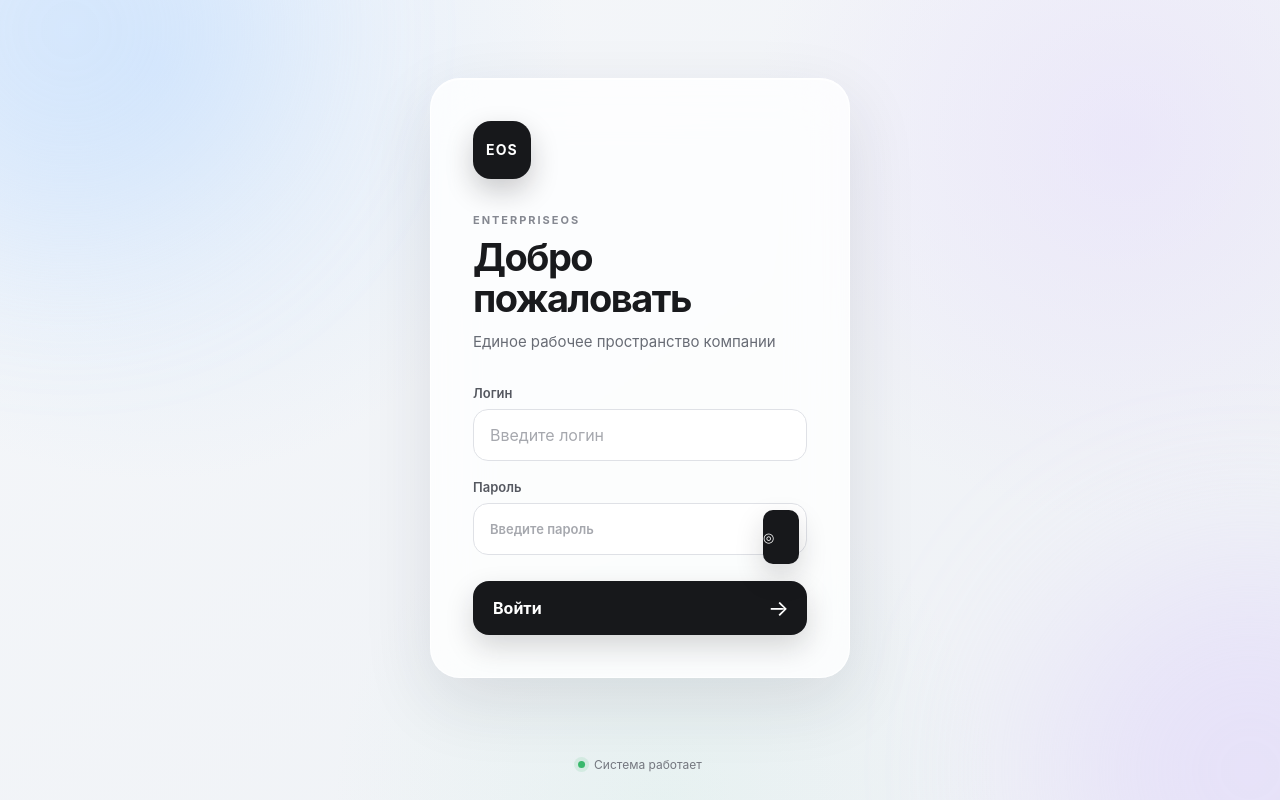
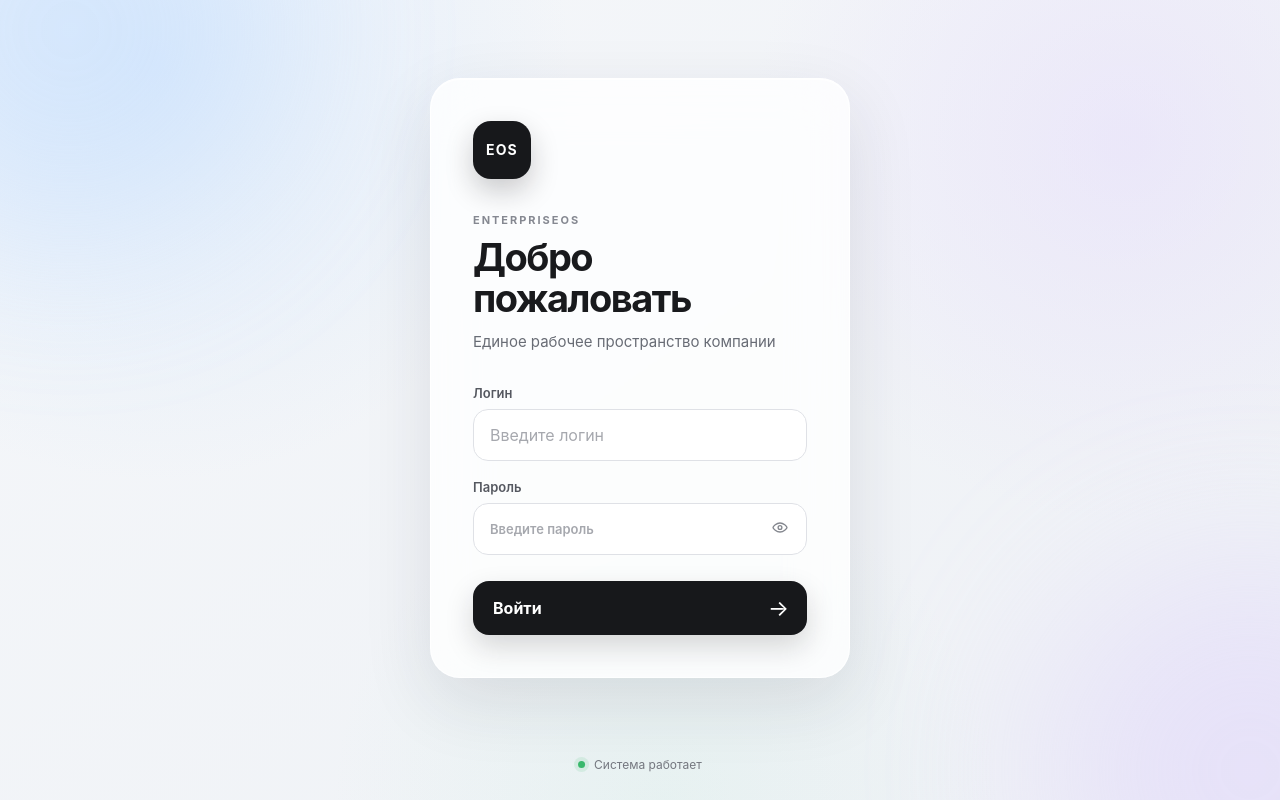
Before and after one commit to moonwarior658/EnterpriseOS, a React (Vite) app in the folder frontend/: page /login in a window 1280 px wide. Built offline with nearby package versions, Linux system fonts and the light colour scheme.

Commit message:
Fix login password visibility control

```diff
--- a/frontend/src/App.css
+++ b/frontend/src/App.css
@@ -534,17 +534,67 @@ input[type="number"]::-webkit-outer-spin-button { margin: 0; appearance: none; }
 .generated-credentials dd { margin: 0; font-weight: 700; }
 .generated-credentials input { width: min(100%, 24rem); }
 
-.password-input-row { position: relative; display: block; }
-.password-input-row input { width: 100%; padding-right: 3rem; }
+.password-input-row {
+  position: relative;
+  display: block;
+  width: 100%;
+}
+
+.password-input-row input {
+  width: 100%;
+  padding-right: 3.5rem;
+}
+
 .login-form .password-visibility-action {
   position: absolute;
   top: 50%;
-  right: 0.5rem;
-  width: 2.25rem;
-  min-height: 2.25rem;
+  right: 11px;
+  display: grid;
+  width: 32px;
+  height: 32px;
+  min-height: 32px;
+  align-items: center;
+  justify-content: center;
+  margin: 0;
   padding: 0;
   transform: translateY(-50%);
-  border-radius: 10px;
+  border: 0;
+  border-radius: 8px;
+  background: transparent;
+  color: var(--color-text-secondary);
+  box-shadow: none;
+  cursor: pointer;
+  opacity: 0.82;
+  transition:
+    background 160ms ease,
+    opacity 160ms ease;
+}
+
+.login-form .password-visibility-action:hover {
+  background: rgb(25 26 29 / 6%);
+  box-shadow: none;
+  transform: translateY(-50%);
+  opacity: 1;
+}
+
+.login-form .password-visibility-action:active {
+  transform: translateY(-50%);
+}
+
+.login-form .password-visibility-action:focus-visible {
+  outline-offset: 1px;
+}
+
+.login-form .password-visibility-action svg {
+  display: block;
+  width: 18px;
+  height: 18px;
+  fill: none;
+  stroke: currentColor;
+  stroke-width: 1.8;
+  stroke-linecap: round;
+  stroke-linejoin: round;
+  pointer-events: none;
 }
 .employee-assignment-form { grid-template-columns: 1fr 1fr 1.5fr auto; }
 .employee-iiko-form { margin-top: 1rem; grid-template-columns: 2fr 2fr auto; }
--- a/frontend/src/pages/LoginPage.tsx
+++ b/frontend/src/pages/LoginPage.tsx
@@ -84,9 +84,22 @@ function LoginPage() {
                 className="password-visibility-action"
                 type="button"
                 aria-label={passwordToggleLabel(passwordVisible)}
+                aria-pressed={passwordVisible}
                 onClick={() => setPasswordVisible((value) => !value)}
               >
-                {passwordVisible ? '◉' : '◎'}
+                {passwordVisible ? (
+                  <svg viewBox="0 0 24 24" aria-hidden="true">
+                    <path d="M3 3l18 18" />
+                    <path d="M10.6 10.7a2 2 0 0 0 2.7 2.7" />
+                    <path d="M9.9 4.2A10.8 10.8 0 0 1 12 4c5.2 0 8.7 4.7 9 5.2a1.5 1.5 0 0 1 0 1.6 16 16 0 0 1-2.2 2.8" />
+                    <path d="M6.6 6.6A16 16 0 0 0 3 9.2a1.5 1.5 0 0 0 0 1.6c.3.5 3.8 5.2 9 5.2 1 0 2-.2 2.8-.5" />
+                  </svg>
+                ) : (
+                  <svg viewBox="0 0 24 24" aria-hidden="true">
+                    <path d="M3 9.2C3.3 8.7 6.8 4 12 4s8.7 4.7 9 5.2a1.5 1.5 0 0 1 0 1.6c-.3.5-3.8 5.2-9 5.2s-8.7-4.7-9-5.2a1.5 1.5 0 0 1 0-1.6Z" />
+                    <circle cx="12" cy="10" r="2.5" />
+                  </svg>
+                )}
               </button>
             </span>
           </label>
```
Also changed, not shown: 1 other file (tests, documents, lock files or other folders).
